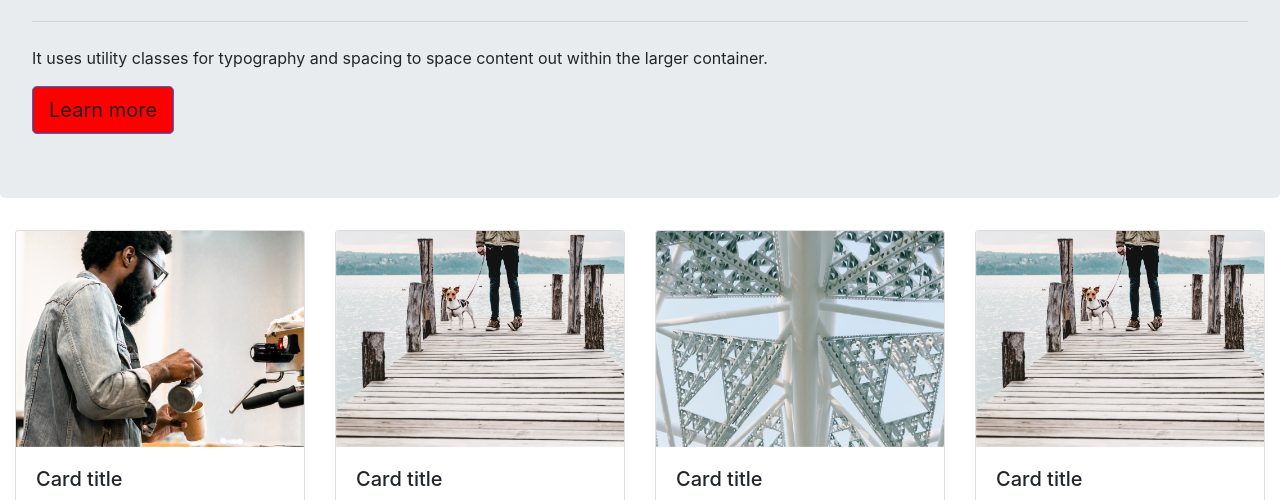
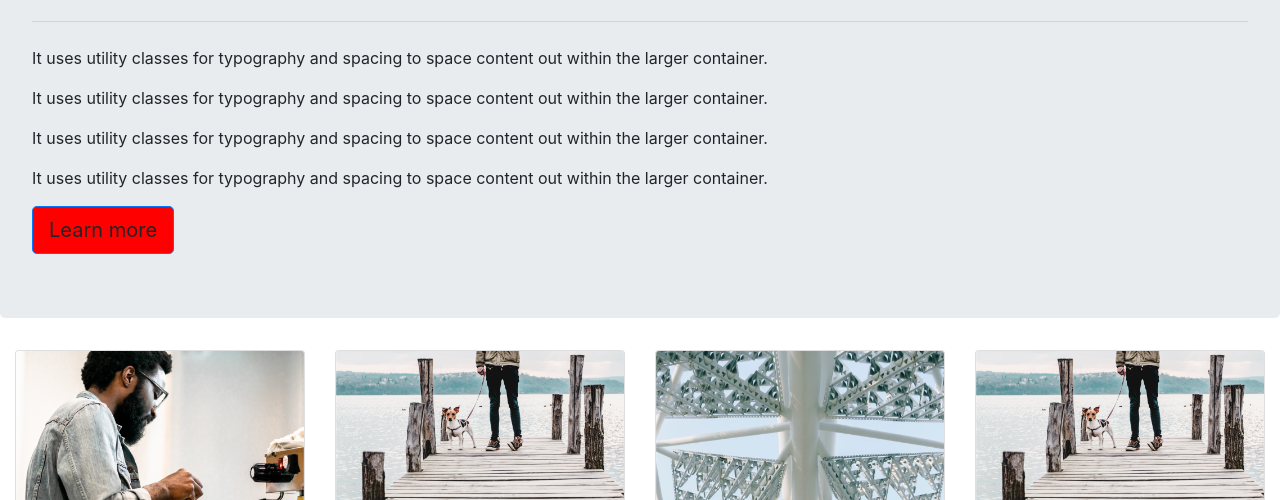
Before and after one commit to Psycheotix/new-repo, a plain HTML site: page index.html in a window 1280 px wide. Shown: the part 228-728 px from the top of the page. Drawn offline with nearby package versions, Linux system fonts and the light colour scheme.

Commit message:
Changes to html

```diff
--- a/index.html
+++ b/index.html
@@ -1,5 +1,6 @@
 <!doctype html>
 <html lang="en">
+
 <head>
     <!-- Required meta tags -->
     <meta charset="utf-8">
@@ -11,6 +12,7 @@
 
     <title>Hello, world!</title>
 </head>
+
 <body>
     <nav class="navbar navbar-expand-lg navbar-light bg-light">
         <a class="navbar-brand" href="#">Navbar</a>
@@ -52,6 +54,9 @@
         <h1 class="display-4">Hello, world!</h1>
         <p class="lead">This is a simple hero unit, a simple jumbotron-style component for calling extra attention to featured content or information.</p>
         <hr class="my-4">
+        <p>It uses utility classes for typography and spacing to space content out within the larger container.</p>
+        <p>It uses utility classes for typography and spacing to space content out within the larger container.</p>
+        <p>It uses utility classes for typography and spacing to space content out within the larger container.</p>
         <p>It uses utility classes for typography and spacing to space content out within the larger container.</p>
         <a class="btn btn-primary btn-lg" role="button" data-toggle="modal" data-target="#exampleModal">Learn more</a>
     </div>
@@ -101,7 +106,8 @@
                     </div>
                 </div>
             </div>
-  </div><!-- Close row -->
+        </div>
+        <!-- Close row -->
 
         <div class="row">
             <div class="cardContainer col-lg-3 col-md-3 col-sm-12">
@@ -147,8 +153,10 @@
                     </div>
                 </div>
             </div>
-  </div><!-- close row -->
-</div><!-- Close container fluid -->
+        </div>
+        <!-- close row -->
+    </div>
+    <!-- Close container fluid -->
 
     <!-- Add form group below -->
     <div class="container-fluid signUp">
@@ -205,4 +213,5 @@
     <script src="https://cdnjs.cloudflare.com/ajax/libs/popper.js/1.14.7/umd/popper.min.js" integrity="sha384-UO2eT0CpHqdSJQ6hJty5KVphtPhzWj9WO1clHTMGa3JDZwrnQq4sF86dIHNDz0W1" crossorigin="anonymous"></script>
     <script src="https://stackpath.bootstrapcdn.com/bootstrap/4.3.1/js/bootstrap.min.js" integrity="sha384-JjSmVgyd0p3pXB1rRibZUAYoIIy6OrQ6VrjIEaFf/nJGzIxFDsf4x0xIM+B07jRM" crossorigin="anonymous"></script>
 </body>
+
 </html>
```
Lines whose indentation alone changed are shown as unchanged.
